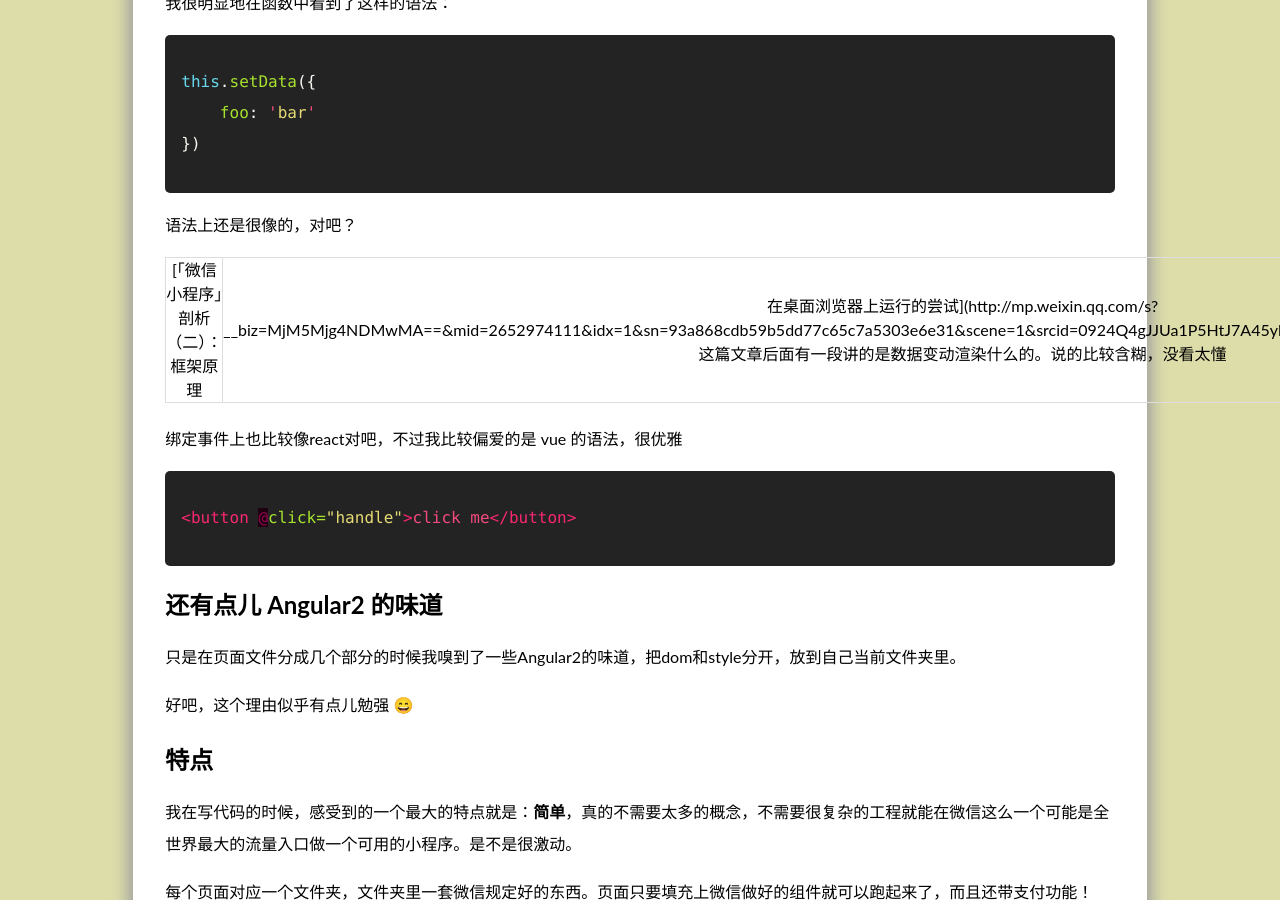
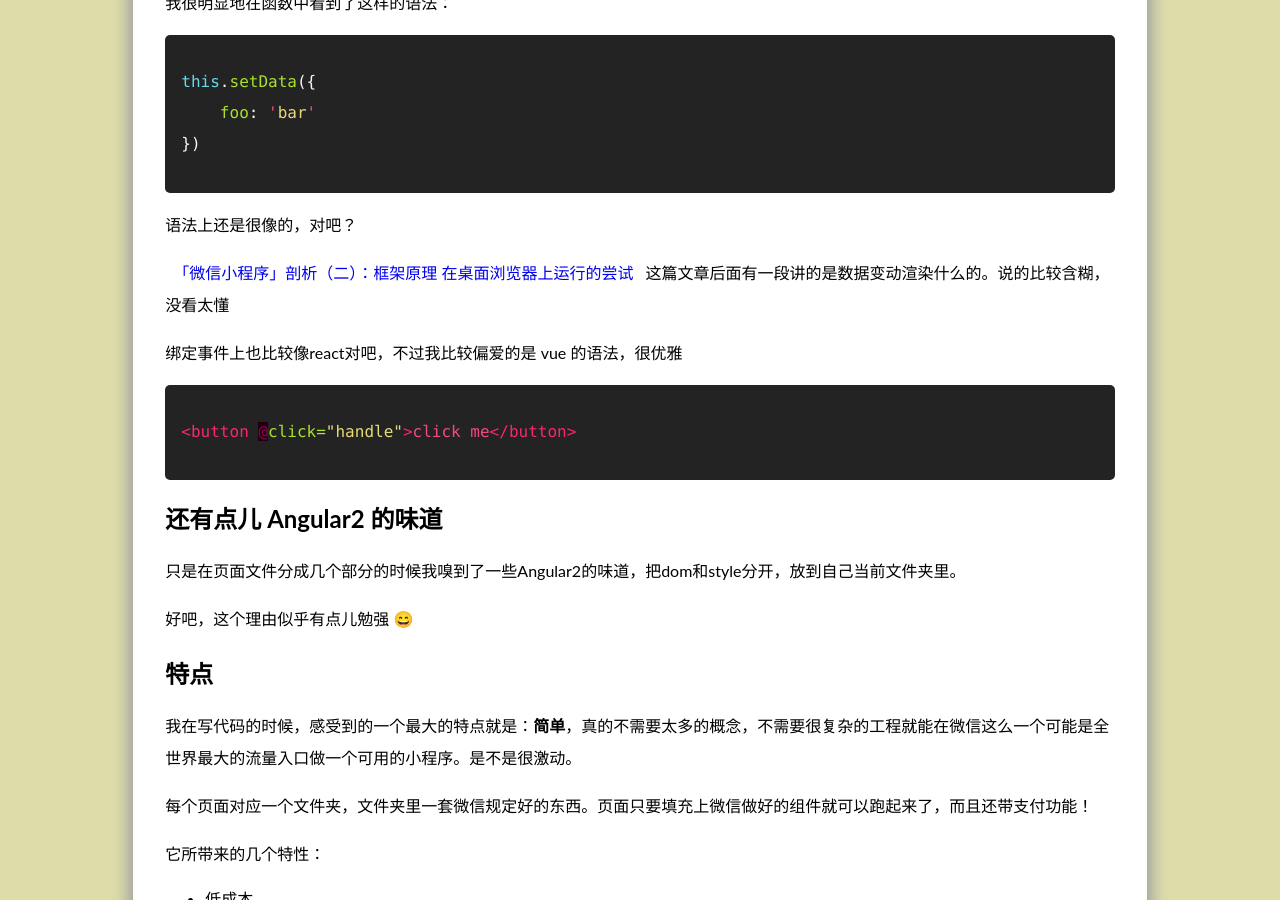
Before and after one commit to AnnatarHe/AnnatarHe.github.io, a Jekyll site: the page built from _posts/2016-09-25-wechat-webapp-in-my-view.md, in a window 1280 px wide and 900 px high, scrolled down 1149 px. Built offline with Jekyll 4.4.1, drawn with Linux system fonts in a browser that asks for light colours; nearby versions of some CDN libraries; emoji names are drawn with the system emoji font; some web fonts are replaced; comment, search, counter and statistics services are not loaded.

Commit message:
fixed formate

```diff
--- a/_posts/2016-09-25-wechat-webapp-in-my-view.md
+++ b/_posts/2016-09-25-wechat-webapp-in-my-view.md
@@ -45,7 +45,7 @@ this.setData({
 
 语法上还是很像的，对吧？
 
-[「微信小程序」剖析（二）：框架原理 | 在桌面浏览器上运行的尝试](http://mp.weixin.qq.com/s?__biz=MjM5Mjg4NDMwMA==&mid=2652974111&idx=1&sn=93a868cdb59b5dd77c65c7a5303e6e31&scene=1&srcid=0924Q4gJJUa1P5HtJ7A45yPd&from=groupmessage&isappinstalled=0#wechat_redirect) 这篇文章后面有一段讲的是数据变动渲染什么的。说的比较含糊，没看太懂
+[「微信小程序」剖析（二）：框架原理 在桌面浏览器上运行的尝试](http://mp.weixin.qq.com/s?__biz=MjM5Mjg4NDMwMA==&mid=2652974111&idx=1&sn=93a868cdb59b5dd77c65c7a5303e6e31&scene=1&srcid=0924Q4gJJUa1P5HtJ7A45yPd&from=groupmessage&isappinstalled=0#wechat_redirect) 这篇文章后面有一段讲的是数据变动渲染什么的。说的比较含糊，没看太懂
 
 绑定事件上也比较像react对吧，不过我比较偏爱的是 vue 的语法，很优雅
 
```
